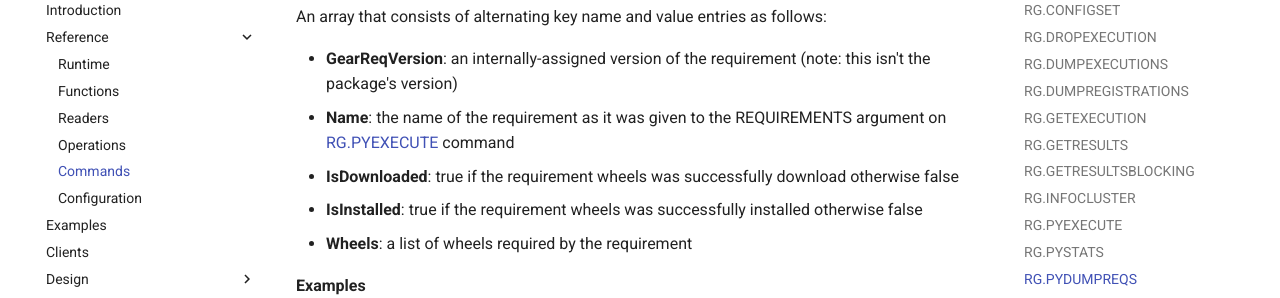
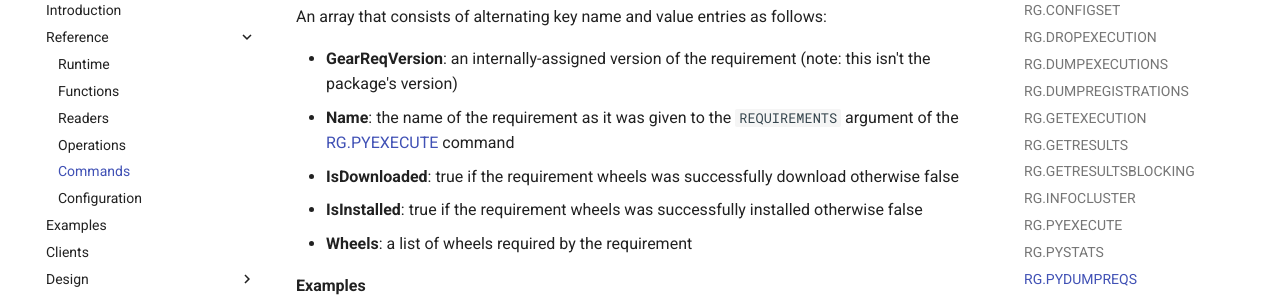
Before and after one commit to RedisGears/RedisGears, an MkDocs documentation site: the page built from docs/commands.md, in a window 1280 px wide and 900 px high, scrolled down 11986 px. Shown: the part 152-450 px from the top of the window. Built offline with MkDocs 1.6.1 and Material for MkDocs 9.7.7, drawn with Linux system fonts in a browser that asks for light colours; comment, search, counter and statistics services are not loaded.

Commit message:
Update docs/commands.md
Co-authored-by: Itamar Haber <itamar@redislabs.com>

```diff
--- a/docs/commands.md
+++ b/docs/commands.md
@@ -513,7 +513,7 @@ _Return_
 An array that consists of alternating key name and value entries as follows:
 
 * **GearReqVersion**: an internally-assigned version of the requirement (note: this isn't the package's version)
-* **Name**: the name of the requirement as it was given to the REQUIREMENTS argument on [RG.PYEXECUTE](commands.md#rgpyexecute) command
+* **Name**: the name of the requirement as it was given to the `REQUIREMENTS` argument of the  [RG.PYEXECUTE](commands.md#rgpyexecute) command
 * **IsDownloaded**: true if the requirement wheels was successfully download otherwise false
 * **IsInstalled**: true if the requirement wheels was successfully installed otherwise false
 * **Wheels**: a list of wheels required by the requirement
```
